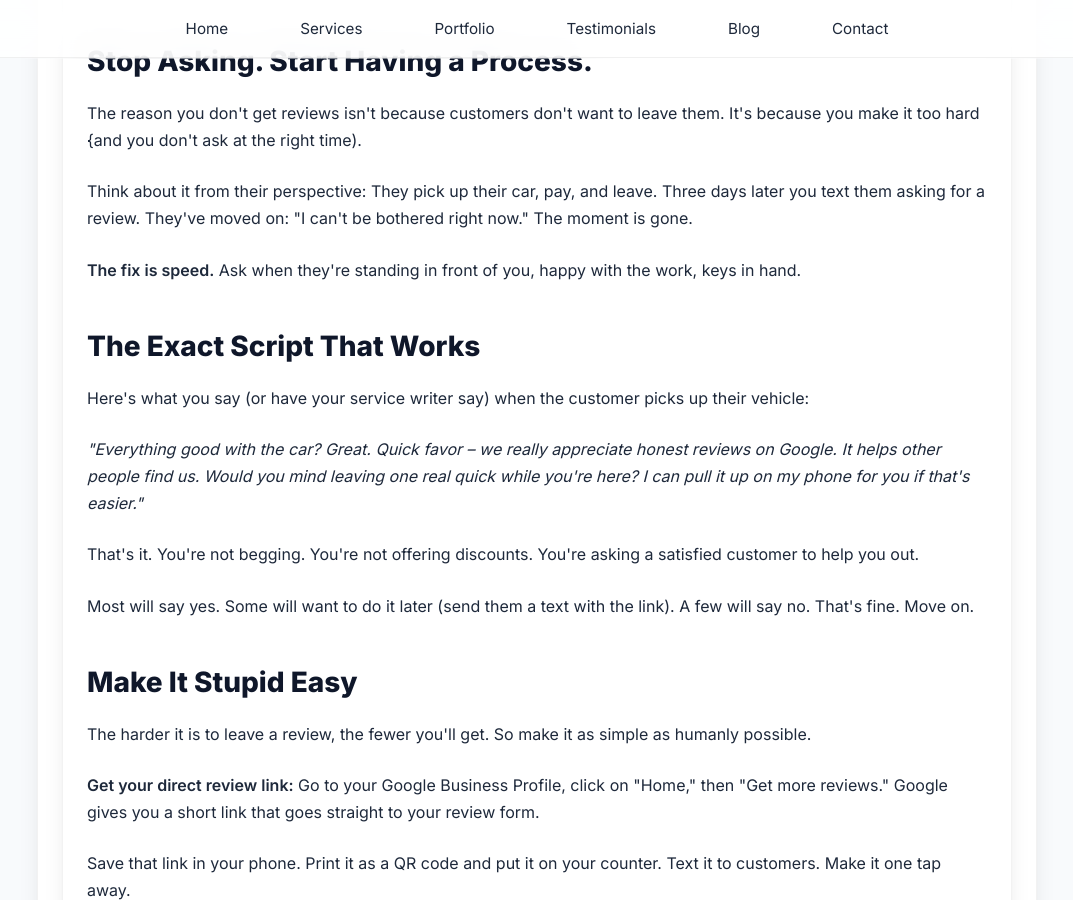
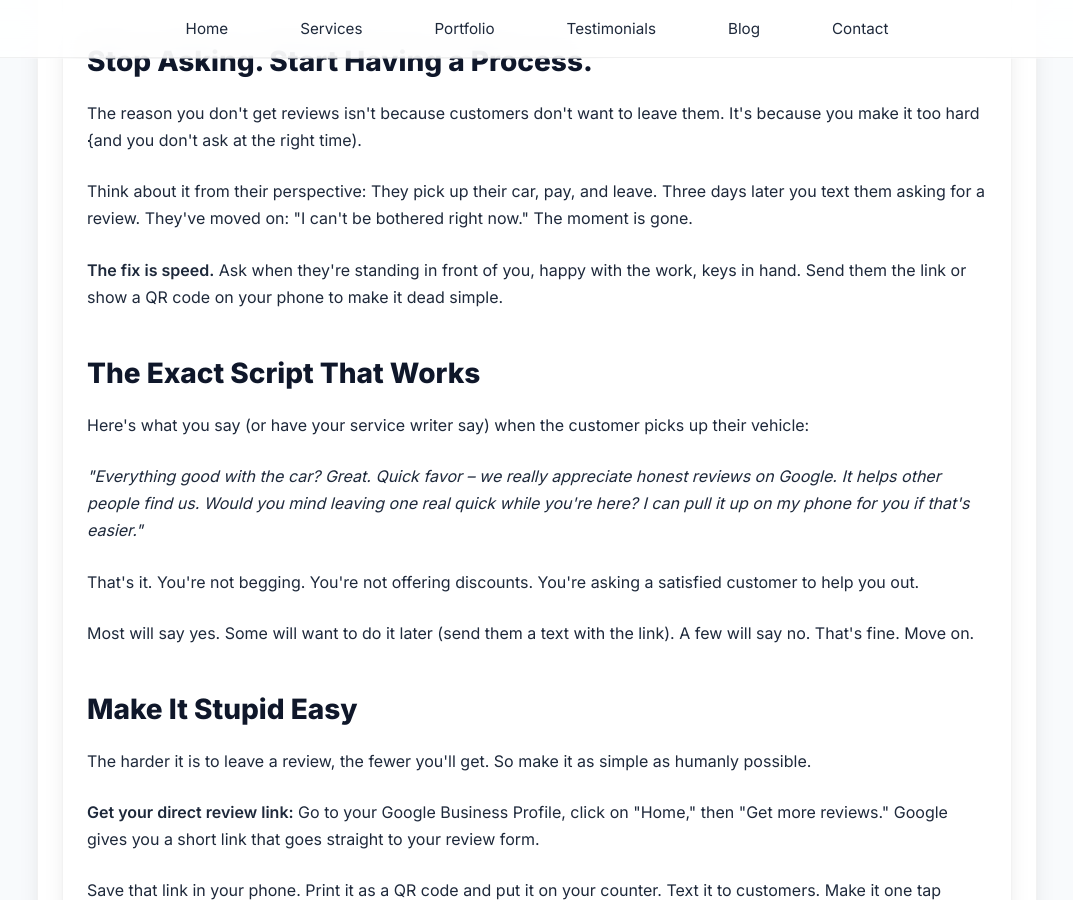
Before and after one commit to JamesBrownR/MeetingSurge, a Jekyll site: the page built from _posts/2025-12-13-how-get-5-star-your.md, in a window 1280 px wide and 900 px high, scrolled down 1125 px. Shown: the whole window, without its empty margins (103-1176 px from the left). Built offline with Jekyll 4.4.1, drawn with Linux system fonts in a browser that asks for light colours.

Commit message:
Update 2025-12-13-how-get-5-star-your.md

```diff
--- a/_posts/2025-12-13-how-get-5-star-your.md
+++ b/_posts/2025-12-13-how-get-5-star-your.md
@@ -18,7 +18,7 @@ description: A simple system to get more Google reviews that actually brings in
     <h2>Stop Asking. Start Having a Process.</h2>
     <p>The reason you don't get reviews isn't because customers don't want to leave them. It's because you make it too hard {and you don't ask at the right time).</p>
     <p>Think about it from their perspective: They pick up their car, pay, and leave. Three days later you text them asking for a review. They've moved on: "I can't be bothered right now." The moment is gone.</p>
-    <p><strong>The fix is speed.</strong> Ask when they're standing in front of you, happy with the work, keys in hand.</p>
+    <p><strong>The fix is speed.</strong> Ask when they're standing in front of you, happy with the work, keys in hand. Send them the link or show a QR code on your phone to make it dead simple.</p>
 
     <h2>The Exact Script That Works</h2>
     <p>Here's what you say (or have your service writer say) when the customer picks up their vehicle:</p>
```
